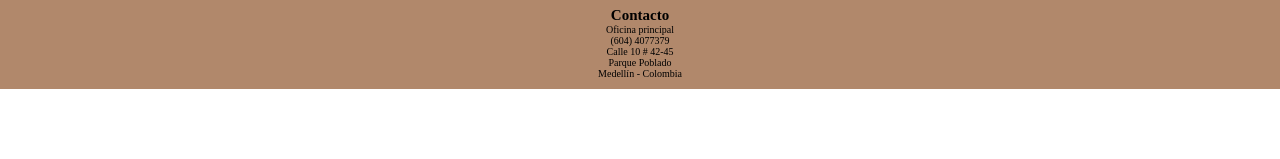
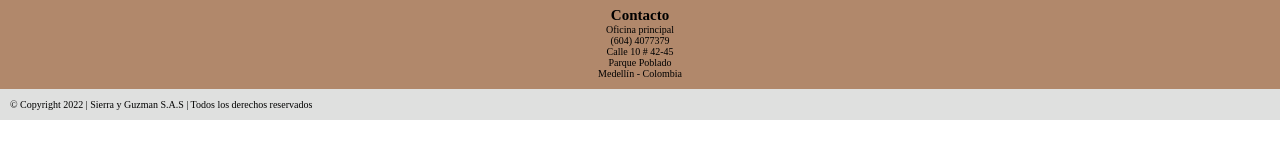
Before and after one commit to sebasSierra21/SierrayGuzman, a plain HTML site: page index.html in a window 1280 px wide. Shown: the part 519-678 px from the top of the page. Drawn offline with Linux system fonts and the light colour scheme.

Commit message:
nine commit

```diff
--- a/index.html
+++ b/index.html
@@ -96,6 +96,9 @@
                 <p>Parque Poblado</p>
                 <p>Medellín - Colombia</p>
             </article>
+            <article class="copy">
+                <p>© Copyright 2022 | Sierra y Guzman S.A.S | Todos los derechos reservados </p>
+            </article>
         </footer>
     </main>
 </body>
--- a/style.css
+++ b/style.css
@@ -131,3 +131,9 @@ footer {
     align-items: center;
     margin-bottom: 10px;
 }
+
+.copy {
+    display: flex;
+    padding: 10px;
+    background-color: #dfe0df;
+}
```
